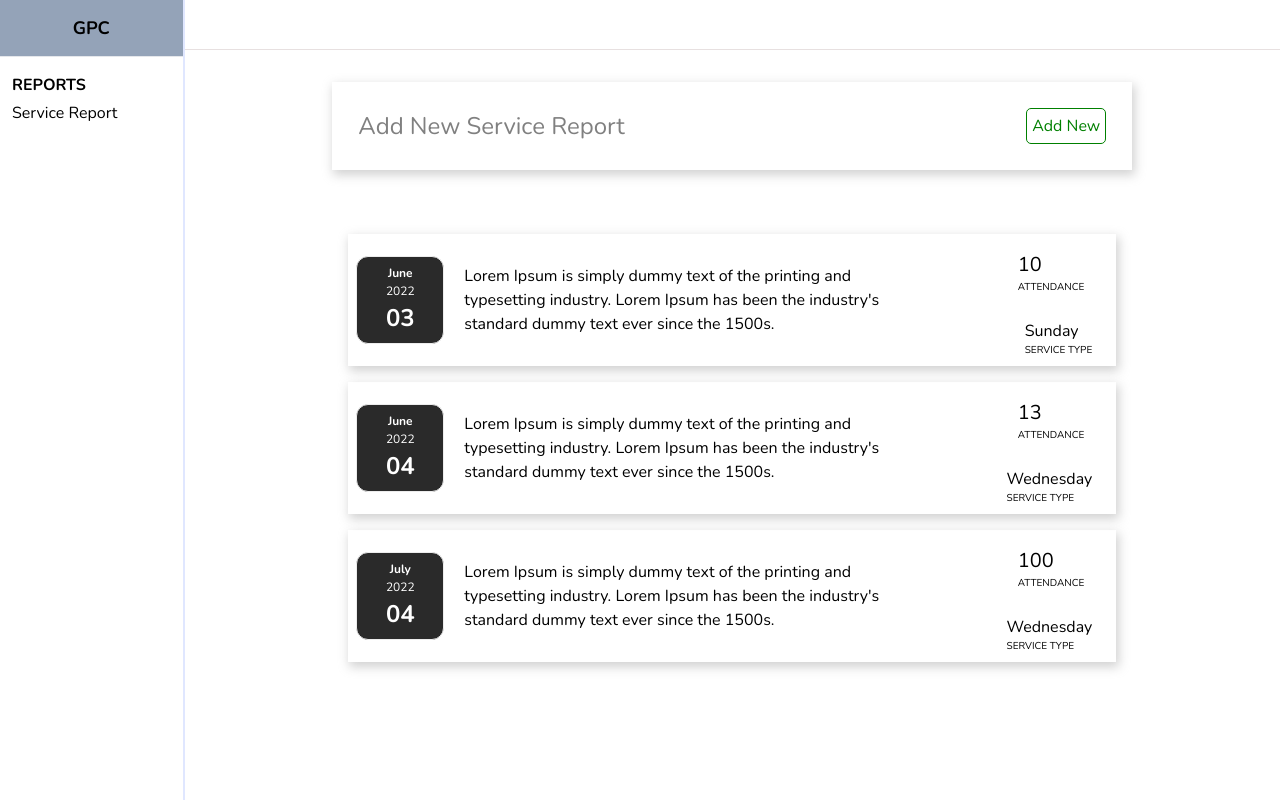
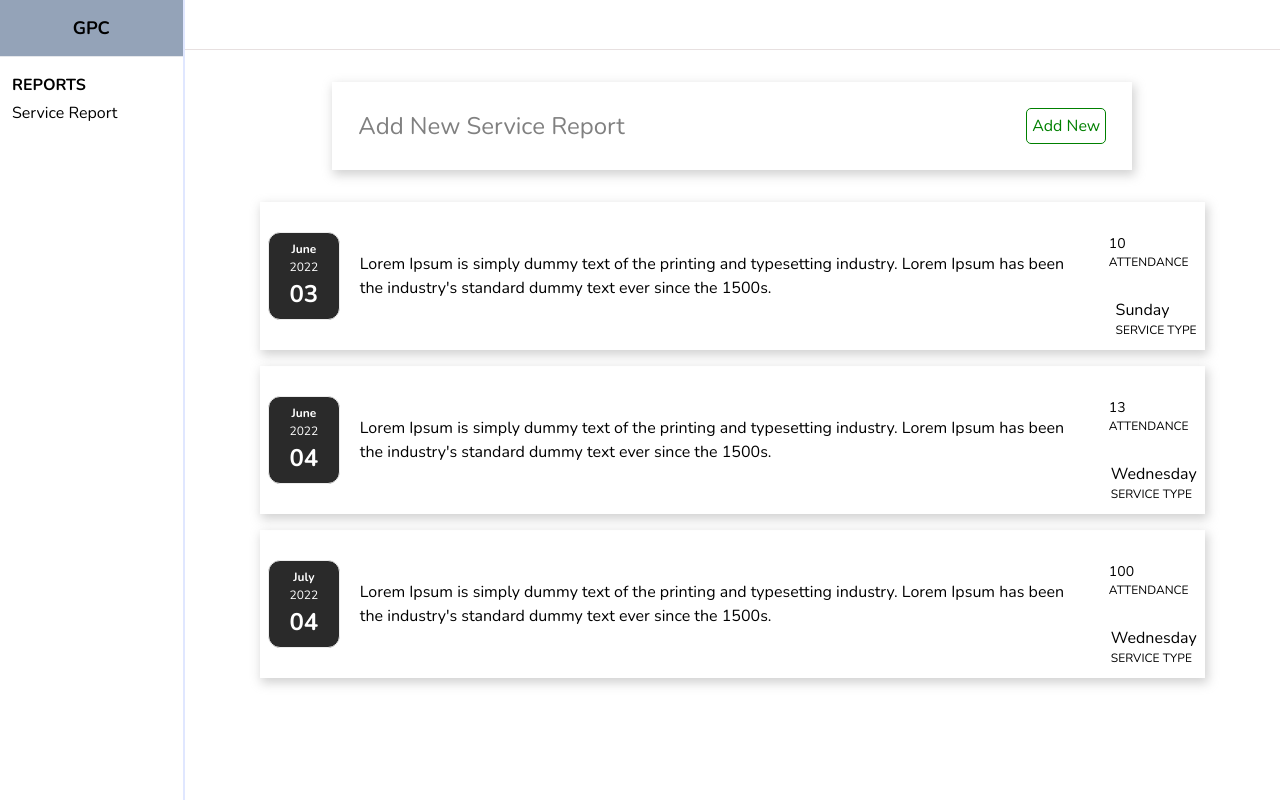
Before and after one commit to siphamandlamzobe/gpcdashboard, a React (Create React App) app in the folder source/react-js-client/: page /serviceReports in a window 1280 px wide. Built offline with nearby package versions, Linux system fonts and the light colour scheme.

Commit message:
removed css files from the serviceReports and serviceReportList components

```diff
--- a/source/react-js-client/src/components/serviceReport/ServiceReport.jsx
+++ b/source/react-js-client/src/components/serviceReport/ServiceReport.jsx
@@ -1,19 +1,20 @@
 import ReportDate from "./ReportDate";
-import "./serviceReport.css";
 
 const ServiceReport = (props) => {
   return (
-    <div className="report-item">
+    <div className="flex items-center p-2 m-4 justify-between shadow-3xl">
       <ReportDate serviceDate={props.serviceDate} />
-      <div className="report-item__review">{props.serviceReview}</div>
-      <div className="report-item__description">
-        <h2>
+      <div className="flex text-black justify-between items-center p-5 w-full">
+        {props.serviceReview}
+      </div>
+      <div className="flex flex-col-reverse justify-center flex-1 items-end">
+        <h2 className="text-base flex-1 mx-0 my-1 text-black">
           {props.serviceType}
-          <span>SERVICE TYPE</span>
+          <span className="flex flex-col text-xs">SERVICE TYPE</span>
         </h2>
-        <div className="report-item__attendance">
+        <div className="text-sm px-2 py-6 text-black">
           {props.attendance}
-          <span>ATTENDANCE</span>
+          <span className="flex flex-col text-xs">ATTENDANCE</span>
         </div>
       </div>
     </div>
--- a/source/react-js-client/src/components/serviceReport/ServiceReportList.jsx
+++ b/source/react-js-client/src/components/serviceReport/ServiceReportList.jsx
@@ -1,13 +1,12 @@
 import React from "react";
 import ServiceReport from "./ServiceReport";
-import "./serviceReportList.css";
 
 const ServiceReportList = (props) => {
   if (props.serviceReports.length === 0) {
-    return <h2 className="reports-list__fallback">Found no reports</h2>;
+    return <h2 className="text-white text-center">Found no reports</h2>;
   }
   return (
-    <ul className="reports-list">
+    <ul role="list">
       {props.serviceReports.map((report) => (
         <ServiceReport
           key={report.id}
--- a/source/react-js-client/src/components/serviceReport/ServiceReports.jsx
+++ b/source/react-js-client/src/components/serviceReport/ServiceReports.jsx
@@ -1,14 +1,11 @@
 import React from "react";
 import ServiceReportList from "./ServiceReportList";
-import "./serviceReports.css";
 
 const ServiceReports = (props) => {
   return (
-    <li>
-        <div className="service-reports">
-            <ServiceReportList serviceReports={props.serviceReports} />
-        </div>
-    </li>
+    <div className="container mx-auto px-8 max-w-[95%] w-auto">
+      <ServiceReportList serviceReports={props.serviceReports} />
+    </div>
   );
 };
 
--- a/source/react-js-client/src/components/serviceReport/serviceReportList.css
+++ /dev/null
@@ -1,4 +0,0 @@
-.reports-list{
-    list-style: none;
-    padding: 0;
-}
--- a/source/react-js-client/src/components/serviceReport/serviceReports.css
+++ /dev/null
@@ -1,11 +0,0 @@
-.service-reports {
-    padding: 1rem;
-    margin: 2rem auto;
-    width: 50rem;
-    max-width: 95%;
-  }
-
-  li{
-    list-style: none;
-    padding: 10;
-  }
```
Also changed, not shown: 1 other file (tests, documents, lock files or other folders).
